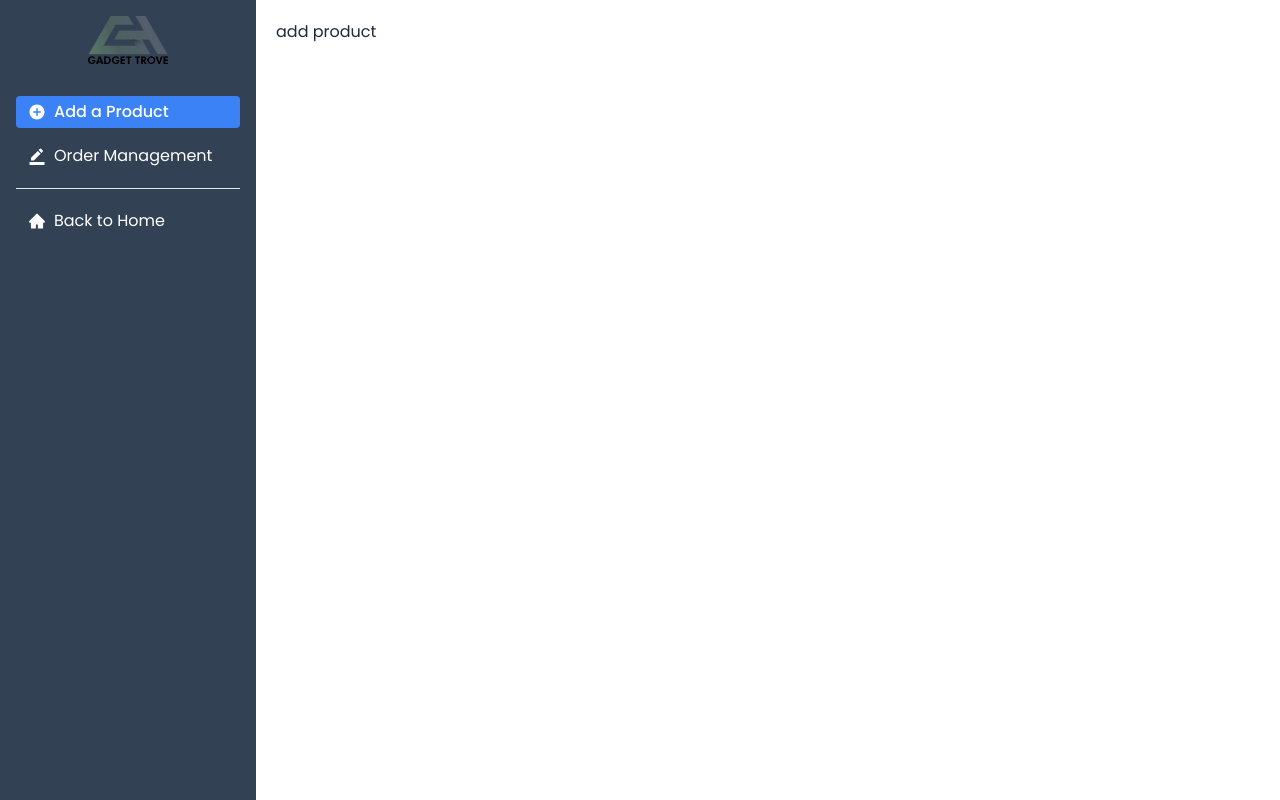
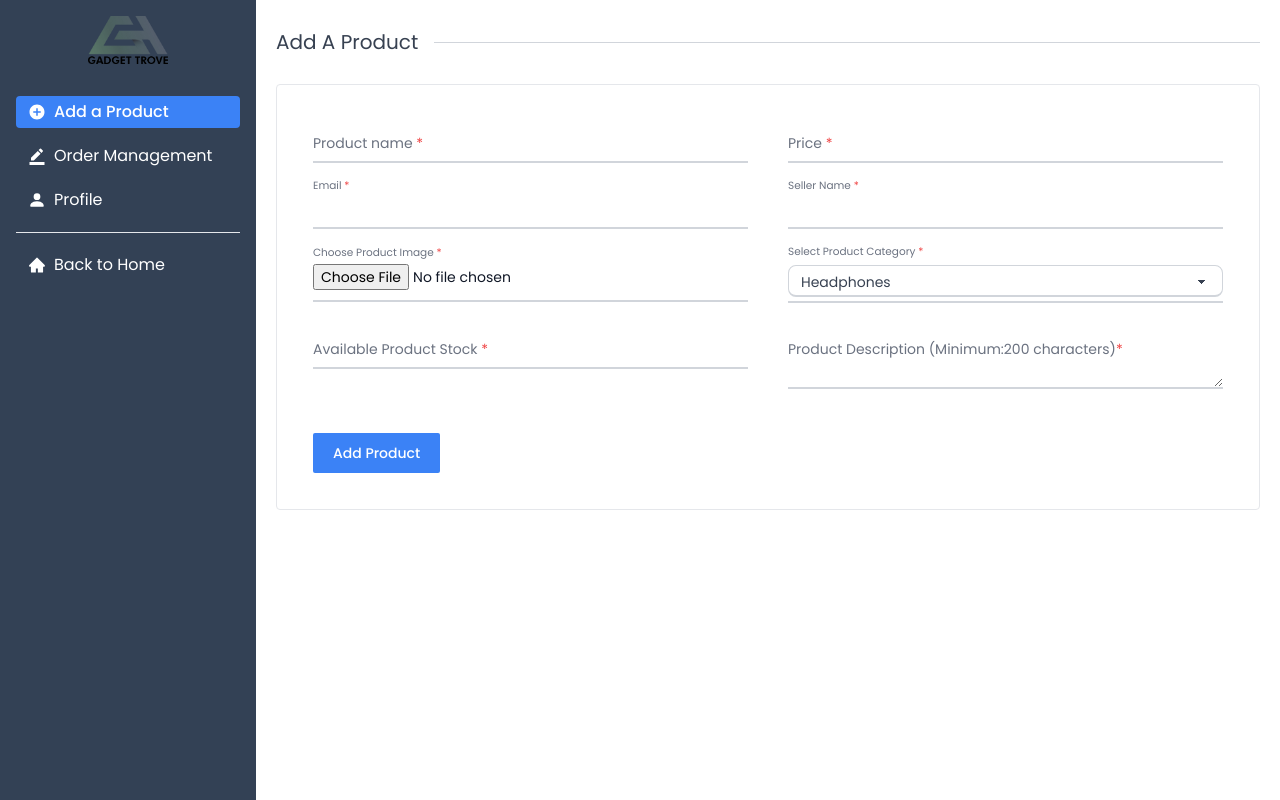
Before and after one commit to pieash9/gadget-trove-client, a React (Vite) app: page /dashboard/seller/addProduct in a window 1280 px wide. Built offline with nearby package versions, Linux system fonts and the light colour scheme; no server answers.

Commit message:
added add product

```diff
--- a/index.html
+++ b/index.html
@@ -2,7 +2,7 @@
 <html lang="en">
   <head>
     <meta charset="UTF-8" />
-    <link rel="icon" type="image/svg+xml" href="logo.png" />
+    <link rel="icon" type="image/svg+xml" href="src/assets/logo.png" />
     <meta name="viewport" content="width=device-width, initial-scale=1.0" />
     <title>GadgetTrove</title>
   </head>
--- a/src/pages/Dashboard/Dashboard.jsx
+++ b/src/pages/Dashboard/Dashboard.jsx
@@ -1,6 +1,7 @@
 import { NavLink, Outlet } from "react-router-dom";
 import { AiFillHome } from "react-icons/ai";
 import { MdAddCircle, MdBorderColor } from "react-icons/md";
+import { BsFillPersonFill } from "react-icons/bs";
 import logo from "../../assets/logo.png";
 const Dashboard = () => {
   //navLink style
@@ -14,9 +15,6 @@ const Dashboard = () => {
       <div className="drawer lg:drawer-open ">
         <input id="my-drawer-2" type="checkbox" className="drawer-toggle" />
         <div className="drawer-content m-5">
-          {/* Page content here */}
-          <Outlet />
-
           <label
             htmlFor="my-drawer-2"
             className="btn btn-circle swap swap-rotate drawer-button lg:hidden"
@@ -41,6 +39,8 @@ const Dashboard = () => {
               <polygon points="400 145.49 366.51 112 256 222.51 145.49 112 112 145.49 222.51 256 112 366.51 145.49 400 256 289.49 366.51 400 400 366.51 289.49 256 400 145.49" />
             </svg>
           </label>
+          {/* Page content here */}
+          <Outlet />
         </div>
         <div className="drawer-side">
           <label htmlFor="my-drawer-2" className="drawer-overlay"></label>
@@ -62,9 +62,18 @@ const Dashboard = () => {
                   <span>Order Management</span>
                 </div>
               </NavLink>
+              <NavLink className={navLinkClassName} to="seller/sellerProfile">
+                <div className="flex items-center">
+                  {" "}
+                  <BsFillPersonFill className="inline mr-2" size={18} />{" "}
+                  <span>Profile</span>
+                </div>
+              </NavLink>
             </div>
 
+            {/* Back to Home */}
             <hr className="bg-white my-4" />
+
             <div className="flex flex-col gap-3 text-base">
               <NavLink className={navLinkClassName} to="/">
                 <div className="flex items-center">
--- a/src/pages/Dashboard/Seller/AddProduct.jsx
+++ b/src/pages/Dashboard/Seller/AddProduct.jsx
@@ -1,11 +1,210 @@
-
+import { useForm } from "react-hook-form";
+import SectionTitle from "../../../components/Title/SectionTitle";
+import useAuth from "../../../hooks/useAuth";
 
 const AddProduct = () => {
-    return (
-        <div>
-            add product
-        </div>
-    );
+  const { user } = useAuth();
+  const {
+    register,
+    formState: { errors },
+    handleSubmit,
+  } = useForm(); //form submit using react-hook
+  const onSubmit = (data) => {
+    console.log(data);
+  };
+
+  const inputClassName = `block py-2.5 px-0 w-full text-sm text-gray-900 bg-transparent border-0 border-b-2 border-gray-300 appearance-none dark:text-white dark:border-gray-600 dark:focus:border-blue-500 focus:outline-none focus:ring-0 focus:border-blue-600 peer`;
+
+  const labelClassName = `peer-focus:font-medium absolute text-sm text-gray-500 dark:text-gray-400 duration-300 transform -translate-y-6 scale-75 top-3 -z-10 origin-[0] peer-focus:left-0 peer-focus:text-blue-600 peer-focus:dark:text-blue-500 peer-placeholder-shown:scale-100 peer-placeholder-shown:translate-y-0 peer-focus:scale-75 peer-focus:-translate-y-6`;
+  return (
+    <div>
+      <SectionTitle title={"Add A Product"} />
+
+      <div>
+        <form onSubmit={handleSubmit(onSubmit)} className=" border p-4 rounded">
+          <div className="bg-base-100 rounded p-5">
+            {/* Product Name & price*/}
+            <div className="md:flex md:gap-10 gap-5">
+              <div className="relative z-0 w-full mb-6 group">
+                <input
+                  {...register("name", { required: true })}
+                  type="name"
+                  id="name"
+                  className={inputClassName}
+                  placeholder=" "
+                />
+
+                <label htmlFor="name" className={labelClassName}>
+                  Product name <span className="text-red-500">*</span>
+                </label>
+                {errors.name && (
+                  <span className="text-red-500 text-sm">
+                    Product name is required
+                  </span>
+                )}
+              </div>
+
+              <div className="relative z-0 w-full mb-6 group">
+                <input
+                  {...register("price", { required: true })}
+                  type="text"
+                  id="price"
+                  className={inputClassName}
+                  placeholder=" "
+                />
+
+                <label htmlFor="price" className={labelClassName}>
+                  Price <span className="text-red-500">*</span>
+                </label>
+                {errors.price && (
+                  <span className="text-red-500 text-sm">
+                    Price is required
+                  </span>
+                )}
+              </div>
+            </div>
+
+            {/* Email & Seller Name*/}
+            <div className="md:flex md:gap-10 gap-5">
+              <div className="relative z-0 w-full mb-6 group">
+                <input
+                  {...register("email", { required: true })}
+                  type="email"
+                  id="email"
+                  className={inputClassName}
+                  defaultValue={user?.email}
+                  readOnly
+                />
+                <label htmlFor="email" className={labelClassName}>
+                  Email <span className="text-red-500">*</span>
+                </label>
+                {errors.email && (
+                  <span className="text-red-500 text-sm">
+                    Email is required
+                  </span>
+                )}
+              </div>
+
+              <div className="relative z-0 w-full mb-6 group">
+                <input
+                  {...register("sellerName", { required: true })}
+                  type="text"
+                  id="sellerName"
+                  className={inputClassName}
+                  defaultValue={user?.displayName}
+                  readOnly
+                />
+                <label htmlFor="sellerName" className={labelClassName}>
+                  Seller Name <span className="text-red-500">*</span>
+                </label>
+                {errors.sellerName && (
+                  <span className="text-red-500 text-sm">
+                    Seller Name is required
+                  </span>
+                )}
+              </div>
+            </div>
+
+            {/* Image & Product Category*/}
+
+            <div className="md:flex md:gap-10 gap-5 items-center">
+              <div className="relative z-0 w-full mb-6 group">
+                <input
+                  {...register("image", { required: true })}
+                  type="file"
+                  id="image"
+                  className={inputClassName}
+                  placeholder=" "
+                  accept="image/*"
+                  //TODO to make image required
+                />
+                <label htmlFor="image" className={labelClassName}>
+                  Choose Product Image <span className="text-red-500">*</span>
+                </label>
+              </div>
+
+              <div className="relative z-0 w-full mb-6 group flex border-b-2 pb-1 border-gray-300">
+                <select
+                  id="category"
+                  className="select focus:outline-none border text-gray-700 font-thin border-gray-300 select-sm w-full mt-3 border-b-2"
+                  {...register("category", { required: true })}
+                >
+                  <option value="headphones">Headphones</option>
+                  <option value="power banks">Power Banks</option>
+                  <option value="laptops">Laptops</option>
+                  <option value="speakers">Speakers</option>
+                  <option value="ipad">iPad</option>
+                  <option value="action camera">Action Camera</option>
+                  <option value="smartwatch">Smartwatch</option>
+                  <option value="earBuds">EarBuds</option>
+                </select>
+                <label htmlFor="category" className={labelClassName}>
+                  Select Product Category{" "}
+                  <span className="text-red-500">*</span>
+                </label>
+                {errors.category && (
+                  <span className="text-red-500 text-sm">
+                    Product Category is required
+                  </span>
+                )}
+              </div>
+            </div>
+
+            <div className="md:flex md:gap-10 gap-5">
+              {/* Available stock & Product Details*/}
+              <div className="relative z-0 w-full mb-6 group">
+                <input
+                  {...register("quantity", { required: true })}
+                  type="number"
+                  id="quantity"
+                  className={inputClassName}
+                  placeholder=" "
+                />
+
+                <label htmlFor="quantity" className={labelClassName}>
+                  Available Product Stock{" "}
+                  <span className="text-red-500">*</span>
+                </label>
+                {errors.quantity && (
+                  <span className="text-red-500 text-sm">
+                    Available Product Stock is required
+                  </span>
+                )}
+              </div>
+
+              <div className="relative z-0 w-full mb-6 group">
+                <textarea
+                  {...register("description", { required: true })}
+                  type="text"
+                  id="description"
+                  className={inputClassName}
+                  placeholder=" "
+                //   todo min length set
+                //   minLength={200} //set description word minimum 200 characters
+                />
+
+                <label htmlFor="description" className={labelClassName}>
+                  Product Description (Minimum:200 characters)
+                  <span className="text-red-500">*</span>
+                </label>
+                {errors.description && (
+                  <span className="text-red-500 text-sm">
+                    Available Product Stock is required
+                  </span>
+                )}
+              </div>
+            </div>
+
+            <div className="mt-5">
+              <button type="submit" className="button-primary">
+                Add Product
+              </button>
+            </div>
+          </div>
+        </form>
+      </div>
+    </div>
+  );
 };
 
 export default AddProduct;
--- /dev/null
+++ b/src/pages/Dashboard/Seller/SellerProfile.jsx
@@ -0,0 +1,11 @@
+
+
+const SellerProfile = () => {
+    return (
+        <div>
+            seller profile
+        </div>
+    );
+};
+
+export default SellerProfile;
--- a/src/routes/Routes.jsx
+++ b/src/routes/Routes.jsx
@@ -11,6 +11,7 @@ import Contact from "../pages/Contact/Contact";
 import ShopCategory from "../components/Shop/ShopCategory";
 import AddProduct from "../pages/Dashboard/Seller/AddProduct";
 import ManageProducts from "../pages/Dashboard/Seller/ManageProducts";
+import SellerProfile from "../pages/Dashboard/Seller/SellerProfile";
 
 const router = createBrowserRouter([
   {
@@ -63,6 +64,10 @@ const router = createBrowserRouter([
         path: "seller/manageProduct",
         element: <ManageProducts />,
       },
+      {
+        path: "seller/sellerProfile",
+        element: <SellerProfile />,
+      },
     ],
   },
 ]);
```
